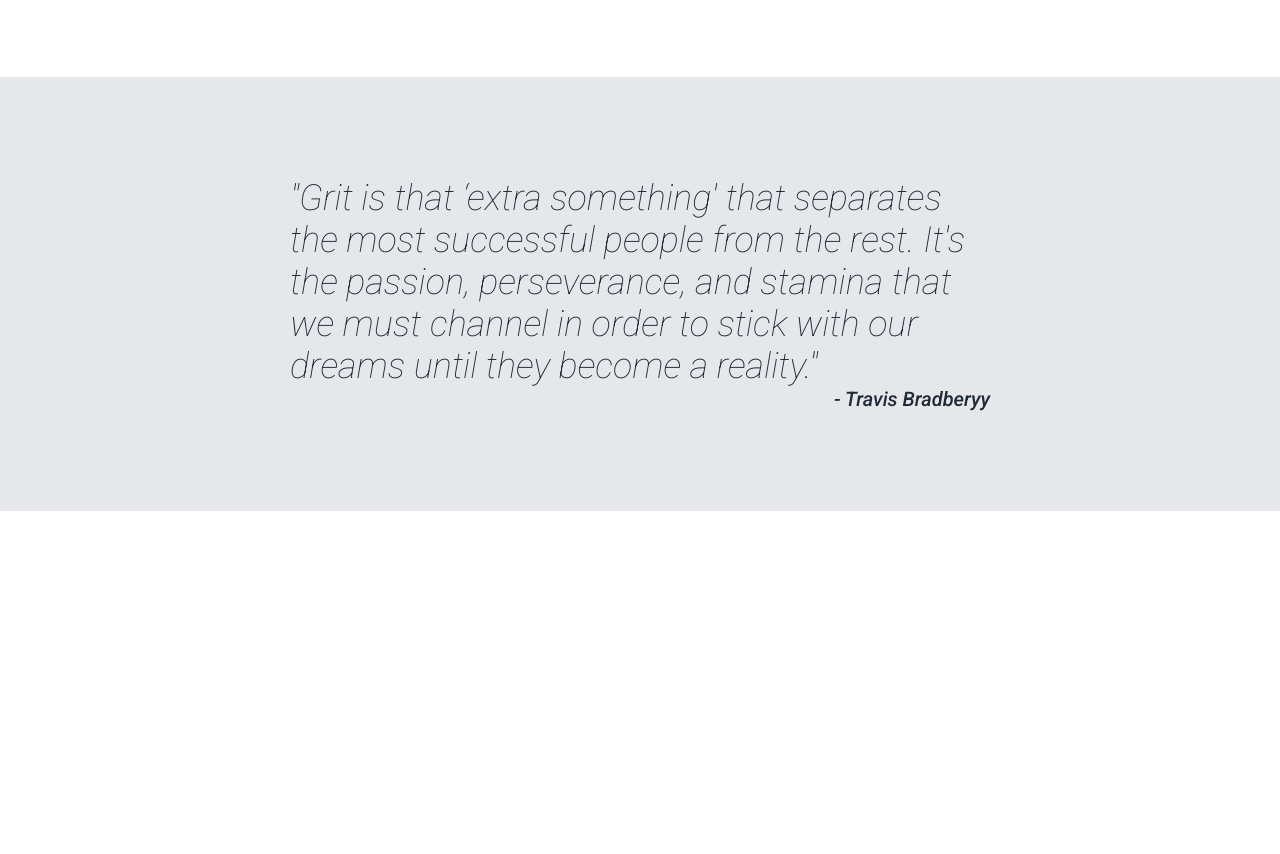
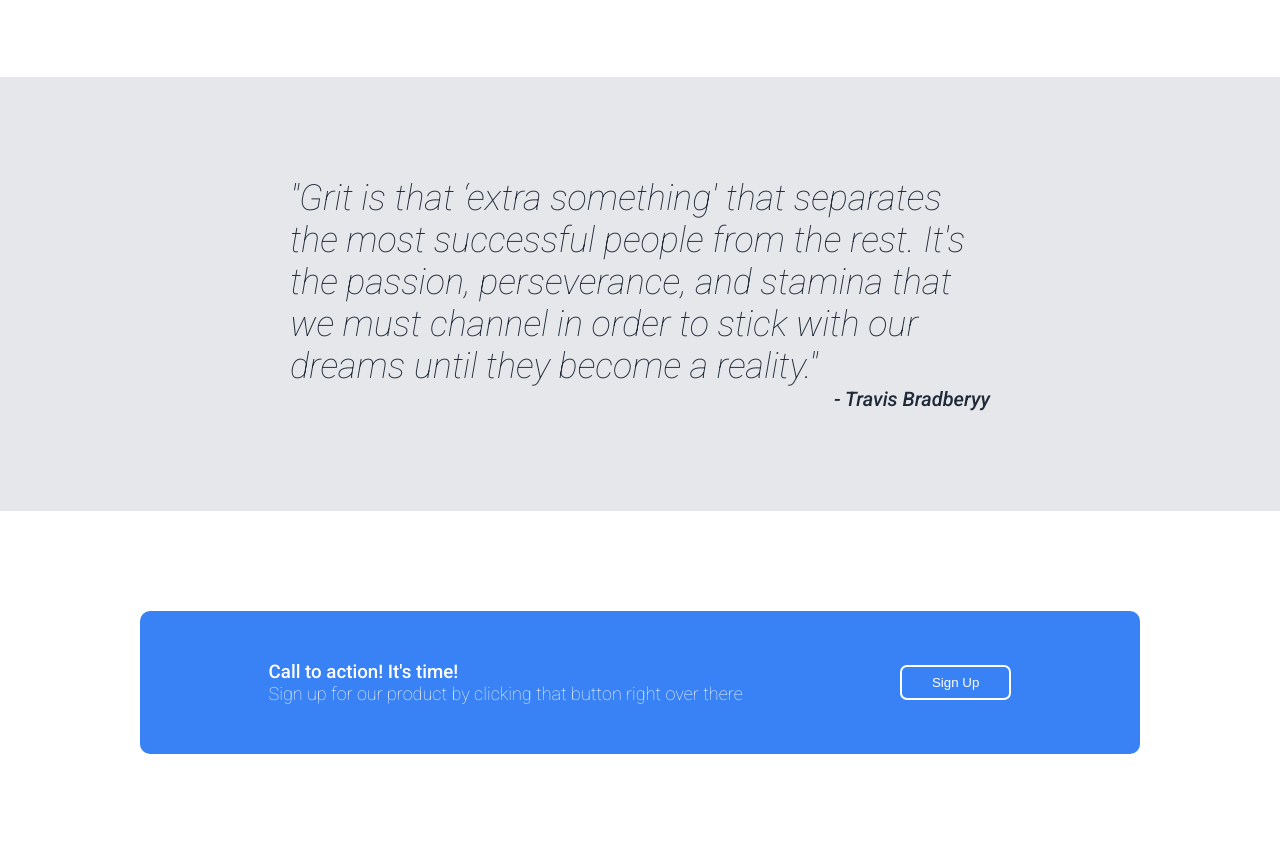
Before and after one commit to bayntris/landing-page, a plain HTML site: page index.html in a window 1280 px wide. Shown: the part 1034-1888 px from the top of the page. Before the commit the page ends 1545 px from the top, so only its background shows below. Drawn offline with Linux system fonts and the light colour scheme.

Commit message:
Complete call to action

```diff
--- a/index.html
+++ b/index.html
@@ -64,6 +64,17 @@
 
 
         </div>
+        <div class="call-to-action-container">
+            <div class="call-to-action">
+                <div class="call-to-action-left">
+                    <h3> Call to action! It's time! </h3>
+                    <p> Sign up for our product by clicking that button right over there </p>
+                </div>
+                <div class="call-to-action-right">
+                    <button> Sign Up</button>
+                </div>
+            </div>
+        </div>
 
 
 
--- a/styles/styles.css
+++ b/styles/styles.css
@@ -61,7 +61,7 @@ a {
     text-decoration: none;
 }
 
-.hero-left, a {
+.hero-left, .call-to-action p,  a {
     font-size: 18px;
     color: #F9FAF8;
 }
@@ -125,17 +125,45 @@ a {
     font-weight:500;
 }
 
+.call-to-action-container {
+    display: flex;
+    justify-content: center;
 
+    padding: 100px;
+}
+
+.call-to-action {
+    display: flex;
+    align-items: center;
+    padding: 50px;
+    width: 900px;
+    border-radius: 10px;
+    justify-content: space-around;
+    background-color: #3882F6;
+    color: white;
+}
+
+.call-to-action-left h3 {
+    font-weight: 500;
+}
+
+.call-to-action p {
+    font-weight: lighter;
+}
 
 img {
     width: 500px;
 
 }
 
-#btnSignUp {
+#btnSignUp, .call-to-action button {
     background-color: #3882F6;
     border-radius: 7px;
     padding: 8px 30px;
     color: white;
     border: none;
 }
+
+.call-to-action button {
+    border: 2px solid white;
+}
```
